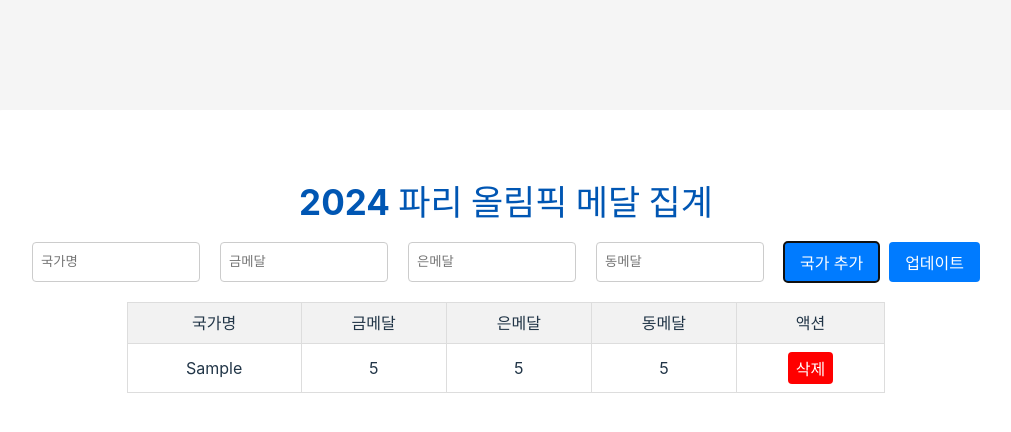
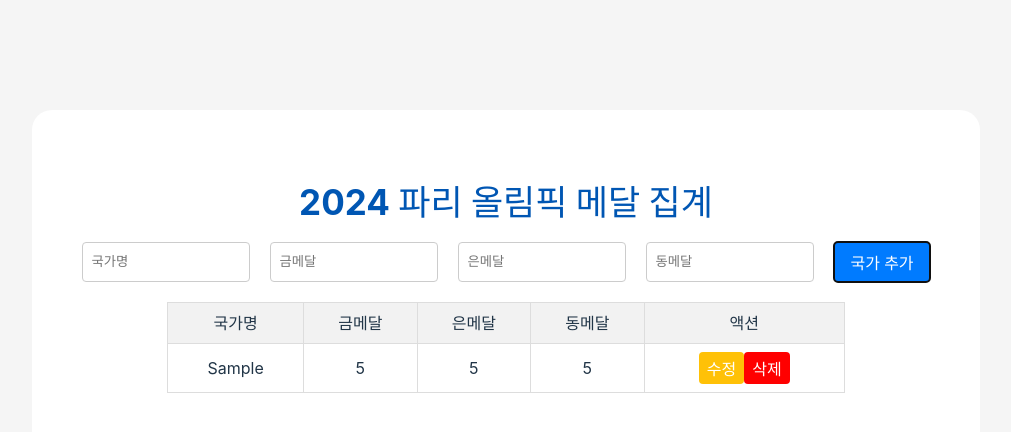
Before and after one commit to grace9607/olympic-medal-tracker, a React (Vite) app: page / in a window 1280 px wide. Both pictures are taken after typing "Sample", "5", "5", "5" into the empty fields and a click on the button "국가 추가". Shown: the top 432 px of the page, without its empty margins (134-1145 px from the left). Built offline with nearby package versions, Linux system fonts and the light colour scheme.

Commit message:
중복 국가명 확인 추가 - 액션 테이블에 수정버튼 적용

```diff
--- a/src/App-backup.jsx
+++ b/src/App-backup.jsx
@@ -1,5 +1,5 @@
 import React, { useState } from "react";
-import "./App.css"; // 스타일 파일을 import
+import "./css/App.css"; // 스타일 파일을 import
 
 const App = () => {
   const [countries, setCountries] = useState([]);
--- a/src/App.jsx
+++ b/src/App.jsx
@@ -5,22 +5,55 @@ import "./css/App.css";
 
 const App = () => {
   const [countries, setCountries] = useState([]);
+  const [editingIndex, setEditingIndex] = useState(null);
 
   // 새로운 국가 데이터를 추가하는 함수
   const addCountry = (newCountry) => {
+    // 🟨 국가명 중복 확인
+    if (countries.some((country) => country.country === newCountry.country)) {
+      alert("이미 추가된 국가입니다.");
+      return;
+    }
+
     setCountries((prevCountries) => {
-      // 금메달 기준으로 내림차순 정렬
       const updatedCountries = [...prevCountries, newCountry];
       updatedCountries.sort((a, b) => b.gold - a.gold);
       return updatedCountries;
     });
   };
 
+  // 국가 업데이트 함수
+  const updateCountry = (updatedCountry) => {
+    setCountries((prevCountries) => {
+      const updatedCountries = [...prevCountries];
+      updatedCountries[editingIndex] = updatedCountry;
+      updatedCountries.sort((a, b) => b.gold - a.gold);
+      return updatedCountries;
+    });
+    setEditingIndex(null);
+  };
+
+  // 국가 삭제 함수
+  const deleteCountry = (index) => {
+    setCountries((prevCountries) =>
+      prevCountries.filter((_, i) => i !== index)
+    );
+  };
+
   return (
     <div className="container">
       <h1 className="title">2024 파리 올림픽 메달 집계</h1>
-      <MedalForm addCountry={addCountry} />
-      <MedalList countries={countries} />
+      <MedalForm
+        addCountry={addCountry}
+        updateCountry={updateCountry}
+        editingCountry={editingIndex !== null ? countries[editingIndex] : null}
+        cancelEdit={() => setEditingIndex(null)}
+      />
+      <MedalList
+        countries={countries}
+        setEditingIndex={setEditingIndex}
+        deleteCountry={deleteCountry}
+      />
     </div>
   );
 };
--- a/src/MedalForm.jsx
+++ b/src/MedalForm.jsx
@@ -1,13 +1,32 @@
-import React, { useState } from "react";
+import React, { useState, useEffect } from "react";
 import "./css/MedalForm.css";
 
-const MedalForm = ({ addCountry }) => {
+const MedalForm = ({
+  addCountry,
+  updateCountry,
+  editingCountry,
+  cancelEdit,
+}) => {
   const [formData, setFormData] = useState({
     country: "",
     gold: "",
     silver: "",
     bronze: "",
   });
+
+  // 수정 중인 데이터 로드
+  useEffect(() => {
+    if (editingCountry) {
+      setFormData(editingCountry);
+    } else {
+      setFormData({
+        country: "",
+        gold: "",
+        silver: "",
+        bronze: "",
+      });
+    }
+  }, [editingCountry]);
 
   const handleChange = (e) => {
     const { name, value } = e.target;
@@ -17,7 +36,7 @@ const MedalForm = ({ addCountry }) => {
   const handleSubmit = (e) => {
     e.preventDefault();
 
-    // 숫자 값 검증 (0 이상이어야 함)
+    // 숫자 값 검증
     if (
       formData.gold < 0 ||
       formData.silver < 0 ||
@@ -28,14 +47,17 @@ const MedalForm = ({ addCountry }) => {
       return;
     }
 
+    if (editingCountry) {
+      updateCountry(formData); // 수정 모드에서는 업데이트
+    } else {
       addCountry({
         country: formData.country,
         gold: parseInt(formData.gold) || 0,
         silver: parseInt(formData.silver) || 0,
         bronze: parseInt(formData.bronze) || 0,
       });
+    }
 
-    // 입력 필드 초기화
     setFormData({
       country: "",
       gold: "",
@@ -54,6 +76,7 @@ const MedalForm = ({ addCountry }) => {
         onChange={handleChange}
         className="input"
         required
+        disabled={!!editingCountry} // 수정 시 국가명 비활성화
       />
       <input
         type="number"
@@ -83,11 +106,13 @@ const MedalForm = ({ addCountry }) => {
         min="0"
       />
       <button type="submit" className="submit-button">
-        국가 추가
+        {editingCountry ? "업데이트" : "국가 추가"}
       </button>
-      <button type="submit" className="submit-button">
-        업데이트
+      {editingCountry && (
+        <button type="button" onClick={cancelEdit} className="cancel-button">
+          취소
         </button>
+      )}
     </form>
   );
 };
--- a/src/MedalItem.jsx
+++ b/src/MedalItem.jsx
@@ -1,7 +1,7 @@
 import React from "react";
 import "./css/MedalItem.css";
 
-const MedalItem = ({ country }) => {
+const MedalItem = ({ country, index, setEditingIndex, deleteCountry }) => {
   return (
     <tr>
       <td>{country.country}</td>
@@ -9,11 +9,12 @@ const MedalItem = ({ country }) => {
       <td>{country.silver}</td>
       <td>{country.bronze}</td>
       <td>
-        <form onSubmit={(e) => handleDelete(e, index)}>
-          <button type="submit" className="delete-button">
-            삭제
-          </button>
-        </form>
+        <button onClick={() => setEditingIndex(index)} className="edit-button">
+          수정
+        </button>
+        <button onClick={() => deleteCountry(index)} className="delete-button">
+          삭제
+        </button>
       </td>
     </tr>
   );
--- a/src/MedalList.jsx
+++ b/src/MedalList.jsx
@@ -2,7 +2,7 @@ import React from "react";
 import MedalItem from "./MedalItem";
 import "./css/MedalList.css";
 
-const MedalList = ({ countries }) => {
+const MedalList = ({ countries, setEditingIndex, deleteCountry }) => {
   return (
     <table className="table">
       <thead>
@@ -16,7 +16,13 @@ const MedalList = ({ countries }) => {
       </thead>
       <tbody>
         {countries.map((country, index) => (
-          <MedalItem key={index} country={country} />
+          <MedalItem
+            key={index}
+            country={country}
+            index={index}
+            setEditingIndex={setEditingIndex}
+            deleteCountry={deleteCountry}
+          />
         ))}
       </tbody>
     </table>
```
Lines whose indentation alone changed are shown as unchanged.
